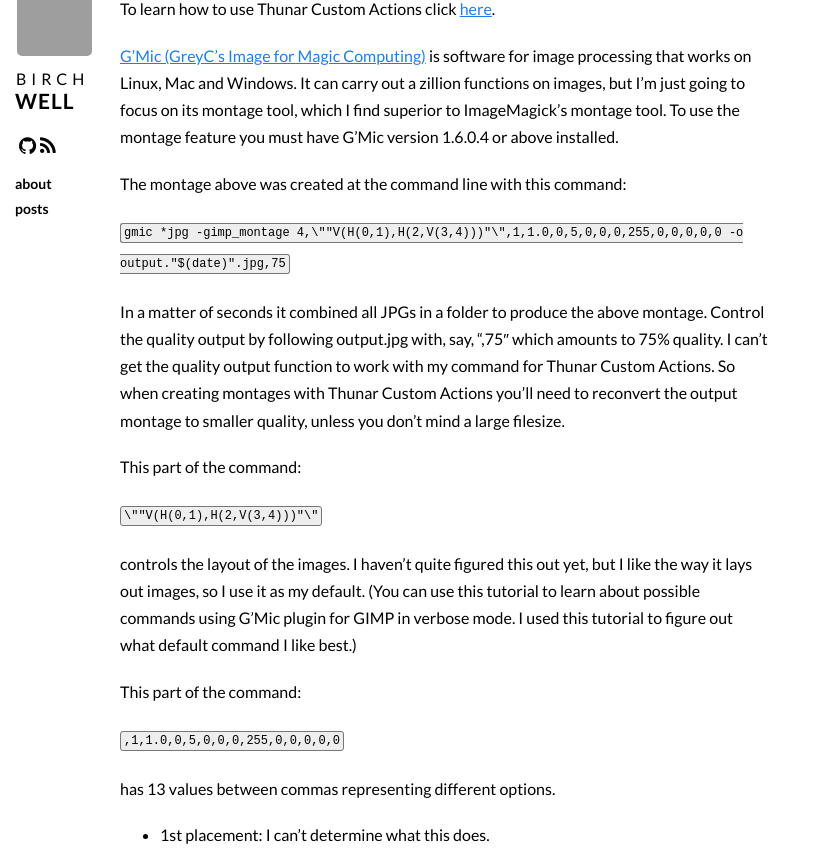
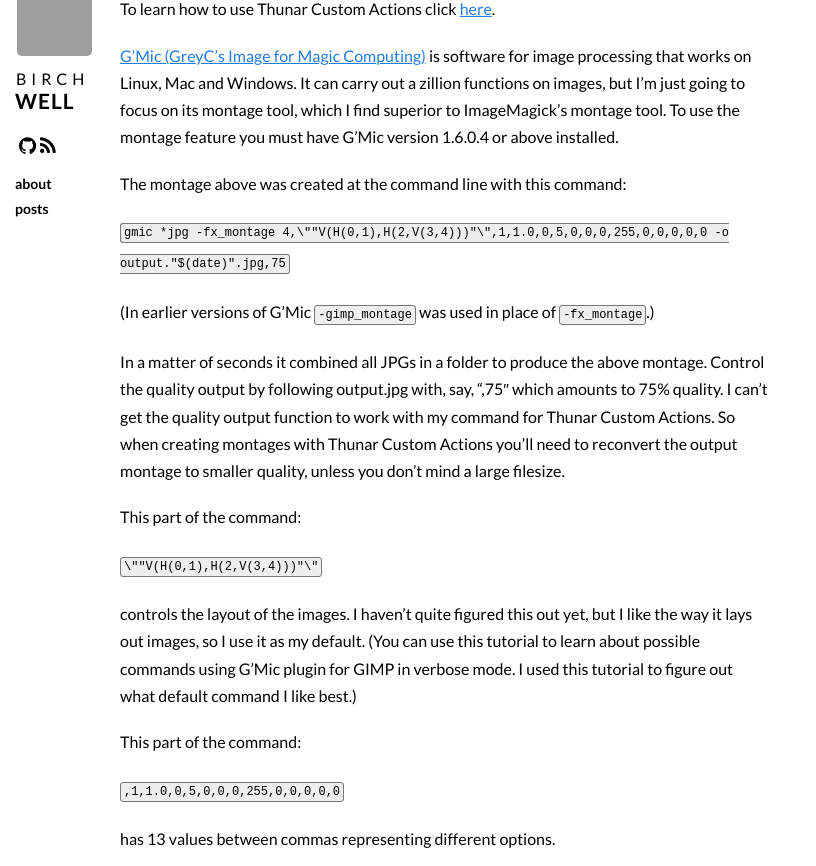
Before and after one commit to Birchwell/birchwell.github.io, a Jekyll site: the page built from _posts/2015-11-11-g-mic-montage.md, in a window 1280 px wide and 900 px high, scrolled down 407 px, cut to the strip 34-900 px from the top of the window. Shown: the whole strip, without its empty margins (0-816 px from the left). Built offline with Jekyll 4.4.1, drawn with Linux system fonts in a browser that asks for light colours; nearby versions of some CDN libraries; comment, search, counter and statistics services are not loaded; some of the changed text lies outside the part shown; grey boxes are pictures that could not be loaded.

Commit message:
Update 2015-11-11-g-mic-montage.md

```diff
--- a/_posts/2015-11-11-g-mic-montage.md
+++ b/_posts/2015-11-11-g-mic-montage.md
@@ -15,7 +15,9 @@
 
 The montage above was created at the command line with this command:
 
-`gmic *jpg -gimp_montage 4,\""V(H(0,1),H(2,V(3,4)))"\",1,1.0,0,5,0,0,0,255,0,0,0,0,0 -o output."$(date)".jpg,75`
+`gmic *jpg -fx_montage 4,\""V(H(0,1),H(2,V(3,4)))"\",1,1.0,0,5,0,0,0,255,0,0,0,0,0 -o output."$(date)".jpg,75`
+
+(In earlier versions of G'Mic `-gimp_montage` was used in place of `-fx_montage`.)
 
 In a matter of seconds it combined all JPGs in a folder to produce the above montage. Control the quality output by following output.jpg with, say, “,75″ which amounts to 75% quality. I can’t get the quality output function to work with my command for Thunar Custom Actions. So when creating montages with Thunar Custom Actions you’ll need to reconvert the output montage to smaller quality, unless you don’t mind a large filesize.
 
@@ -57,7 +59,7 @@
 * Name: G’Mic Montage – 100%, 5px Frame
 * Command:
 
-`gmic %N -gimp_montage 4,\""V(H(0,1),H(2,V(3,4)))"\",1,1.0,0,5,0,0,0,255,0,0,0,0,0 -o 0000."$(date)".jpg`
+`gmic %N -fx_montage 4,\""V(H(0,1),H(2,V(3,4)))"\",1,1.0,0,5,0,0,0,255,0,0,0,0,0 -o 0000."$(date)".jpg`
 
 Under `Appearance Conditions` check `Image Files`.
 
```
